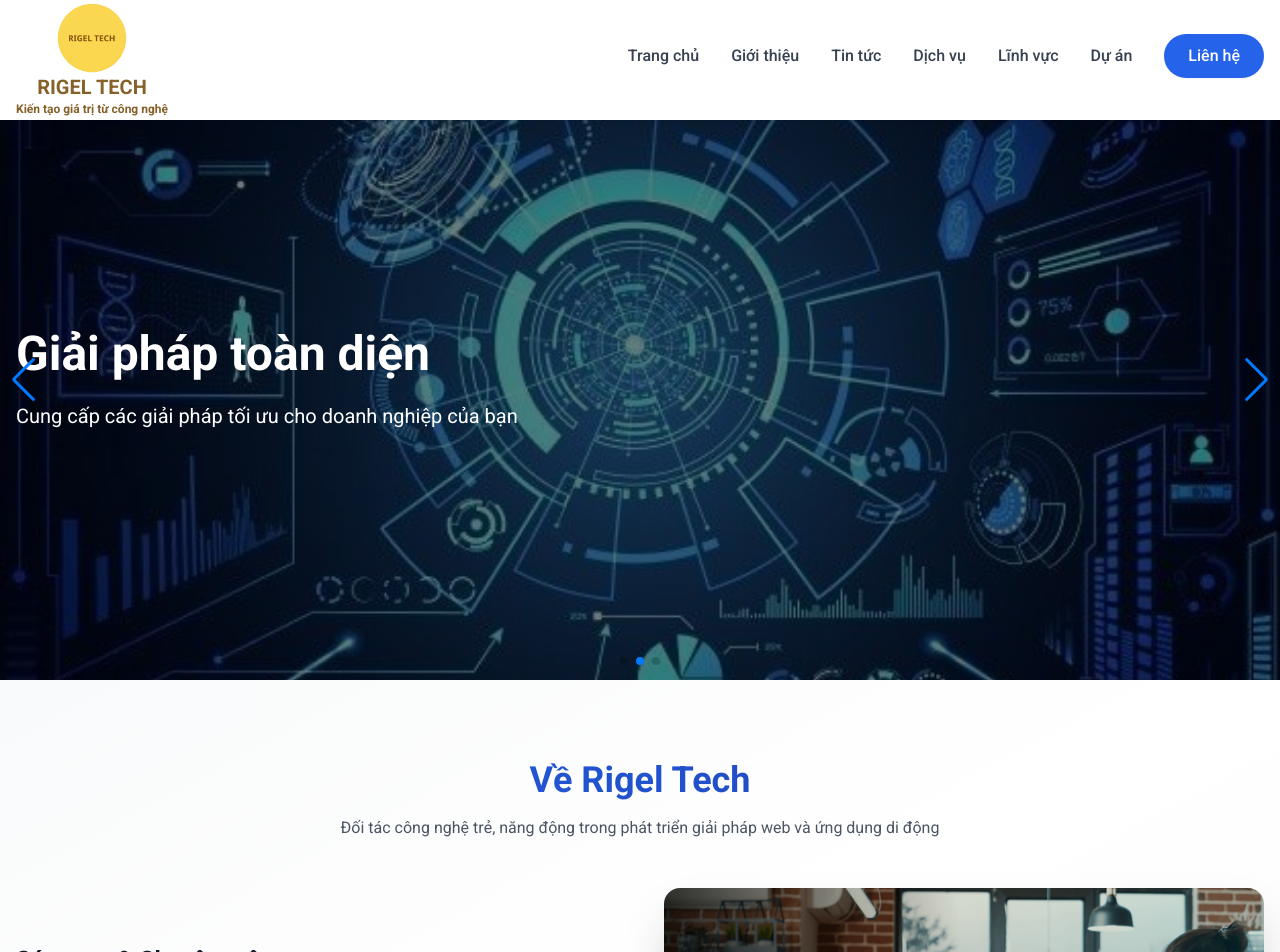
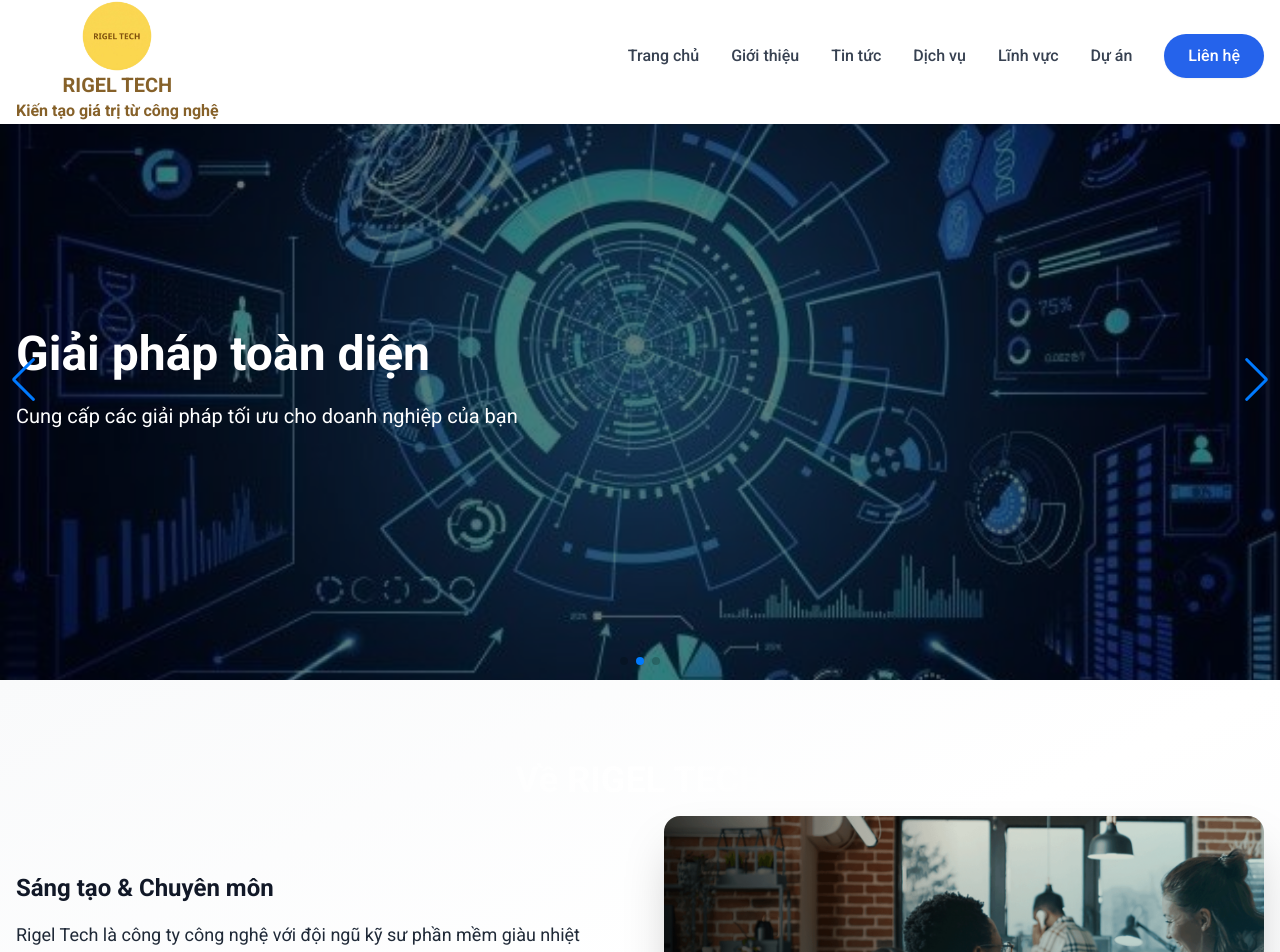
Before and after one commit to VPA2103/web-rigel-tech, a Next.js app: page / in a window 1280 px wide. Shown: the top 952 px of the page. Built offline with nearby package versions, Linux system fonts and the light colour scheme.

Commit message:
chinh sua logo

```diff
--- a/src/components/header/header.tsx
+++ b/src/components/header/header.tsx
@@ -13,10 +13,10 @@ export default function Header() {
 
   return (
     <header className="fixed top-0 left-0 right-0 bg-white backdrop-blur-md z-50 shadow-sm">
-      <div className="container mx-auto px-4 h-20 flex items-center justify-between mb-10">
+      <div className="container mx-auto px-4 h-20 flex items-center justify-between mb-11">
         <Link
           href="/"
-          className="flex flex-col items-center gap-0 mt-10"
+          className="flex flex-col items-center gap-0 mt-11 "
           onClick={handleNavigate}
         >
           <Image
@@ -26,10 +26,10 @@ export default function Header() {
             height={50}
             className="object-contain"
           />
-          <span className="text-xl font-bold text-[#866129]">
+          <span className=" font-bold text-xl text-[#866129]">
             RIGEL TECH
           </span>
-          <span className="text-xs font-bold text-[#866129]">
+          <span className="text-xs+1 font-bold text-[#866129]">
             Kiến tạo giá trị từ công nghệ
           </span>
         </Link>
--- a/src/components/home/AboutSection.tsx
+++ b/src/components/home/AboutSection.tsx
@@ -4,13 +4,10 @@ export default function AboutSection() {
     return (
         <section className="py-20 bg-gradient-to-br from-gray-50 via-white to-gray-50">
             <div className="container mx-auto px-4">
-                <h2 className="text-4xl font-bold text-center mb-4 bg-clip-text text-transparent bg-gradient-to-r from-primary-600 to-primary-800">
-                    Về Rigel Tech
+                <h2 className="text-4xl font-bold text-center mb-4 bg-clip-text text-transparent bg-gradient-to-r text-amber-600">
+                    Về RIGEL TECH
                 </h2>
-                <p className="text-gray-600 text-center mb-12 max-w-2xl mx-auto">
-                    Đối tác công nghệ trẻ, năng động trong phát triển giải pháp
-                    web và ứng dụng di động
-                </p>
+
                 <div className="grid grid-cols-1 md:grid-cols-2 gap-12 items-center">
                     <div className="space-y-6">
                         <div className="space-y-4">
```
